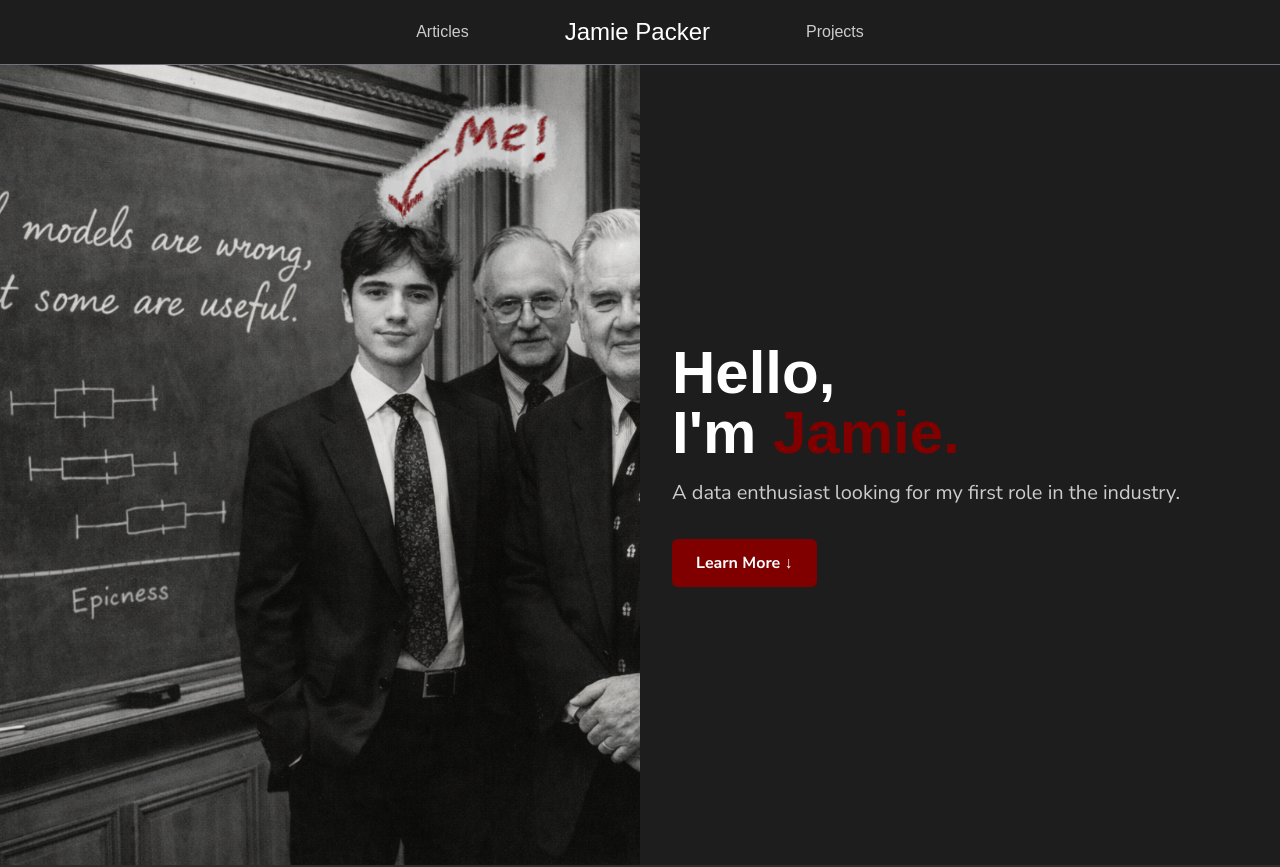
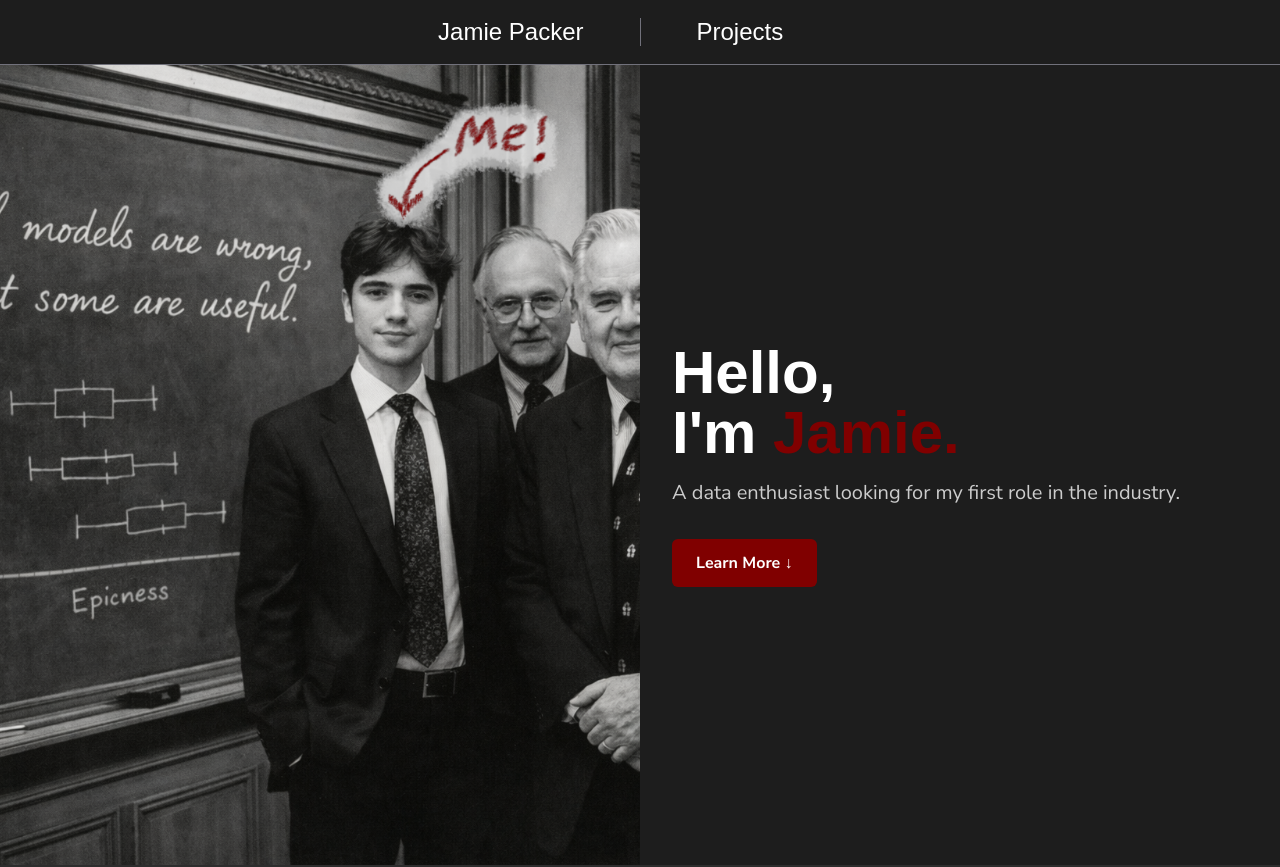
Before and after one commit to Jamie-Packer/My-Website, a Next.js app: page / in a window 1280 px wide. Shown: the top 867 px of the page. Built offline with nearby package versions, Linux system fonts and the light colour scheme; a web font is replaced by a local one.

Commit message:
feat(nav): simplify navbar to Home and Projects
Hide Articles until there is published writing, and style both remaining
links equally so the bar reads as a balanced pair.

```diff
--- a/src/components/Navbar.tsx
+++ b/src/components/Navbar.tsx
@@ -1,37 +1,27 @@
 // src/components/Navbar.tsx
 import Link from "next/link";
+
+const navLinkClassName =
+  "inline-flex h-14 items-center justify-center rounded-md px-3 font-heading text-xl leading-none text-foreground transition-colors duration-300 hover:bg-accent/35 sm:px-5 md:px-8 md:text-2xl";
 
 const Navbar = () => {
   return (
     <nav className="bg-background border-b border-zinc-500">
       <div className="container mx-auto px-4 sm:px-6 lg:px-8">
-        {/* Mobile: spread out | Desktop: centered */}
-        <div className="flex h-16 items-center justify-between md:justify-center">
-          <div className="flex w-full items-center justify-between font-heading md:w-auto md:space-x-8">
-            {/* Articles */}
-            <Link
-              href="/articles"
-              className="inline-flex h-14 items-center justify-center rounded-md px-4 text-sm font-medium text-foreground2 transition-colors duration-300 hover:bg-accent/25 md:px-8 md:text-base"
-            >
-              Articles
-            </Link>
+        {/* 1fr | auto | 1fr keeps the rule on the true horizontal center */}
+        <div className="grid h-16 grid-cols-[1fr_auto_1fr] items-center gap-3 sm:gap-5 md:gap-6">
+          <Link href="/" className={`${navLinkClassName} justify-self-end`}>
+            Jamie Packer
+          </Link>
 
-            {/* Home / Jamie Packer */}
-            <Link
-              href="/"
-              className="inline-flex h-14 items-center justify-center rounded-md px-4 text-foreground transition-colors duration-300 hover:bg-accent/35 md:px-8"
-            >
-              <span className="text-xl leading-none md:text-2xl">Jamie Packer</span>
-            </Link>
+          <span
+            aria-hidden="true"
+            className="h-6 w-px shrink-0 bg-zinc-500 sm:h-7"
+          />
 
-            {/* Projects */}
-            <Link
-              href="/projects"
-              className="inline-flex h-14 items-center justify-center rounded-md px-4 text-sm font-medium text-foreground2 transition-colors duration-300 hover:bg-accent/25 md:px-8 md:text-base"
-            >
-              Projects
-            </Link>
-          </div>
+          <Link href="/projects" className={`${navLinkClassName} justify-self-start`}>
+            Projects
+          </Link>
         </div>
       </div>
     </nav>
```
